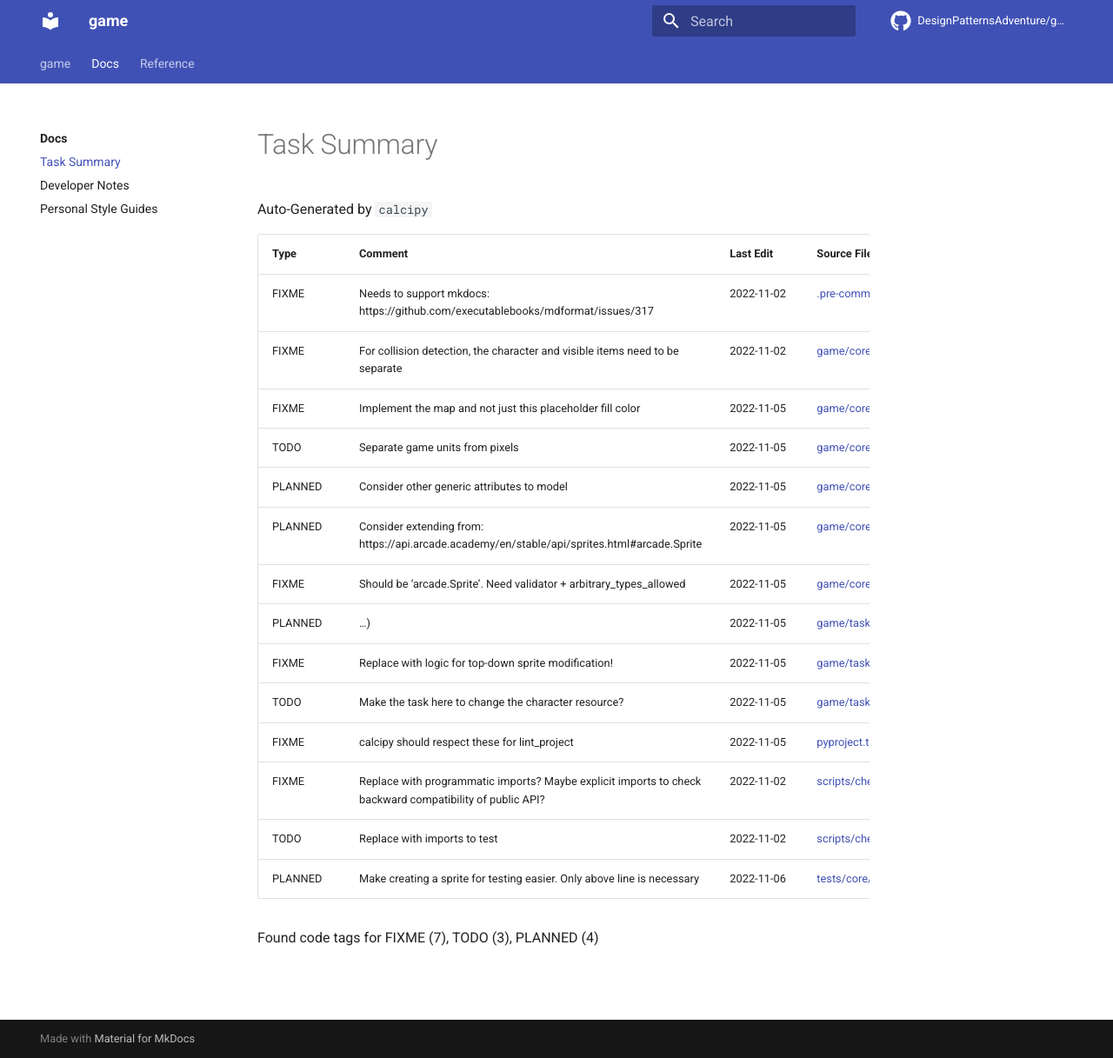
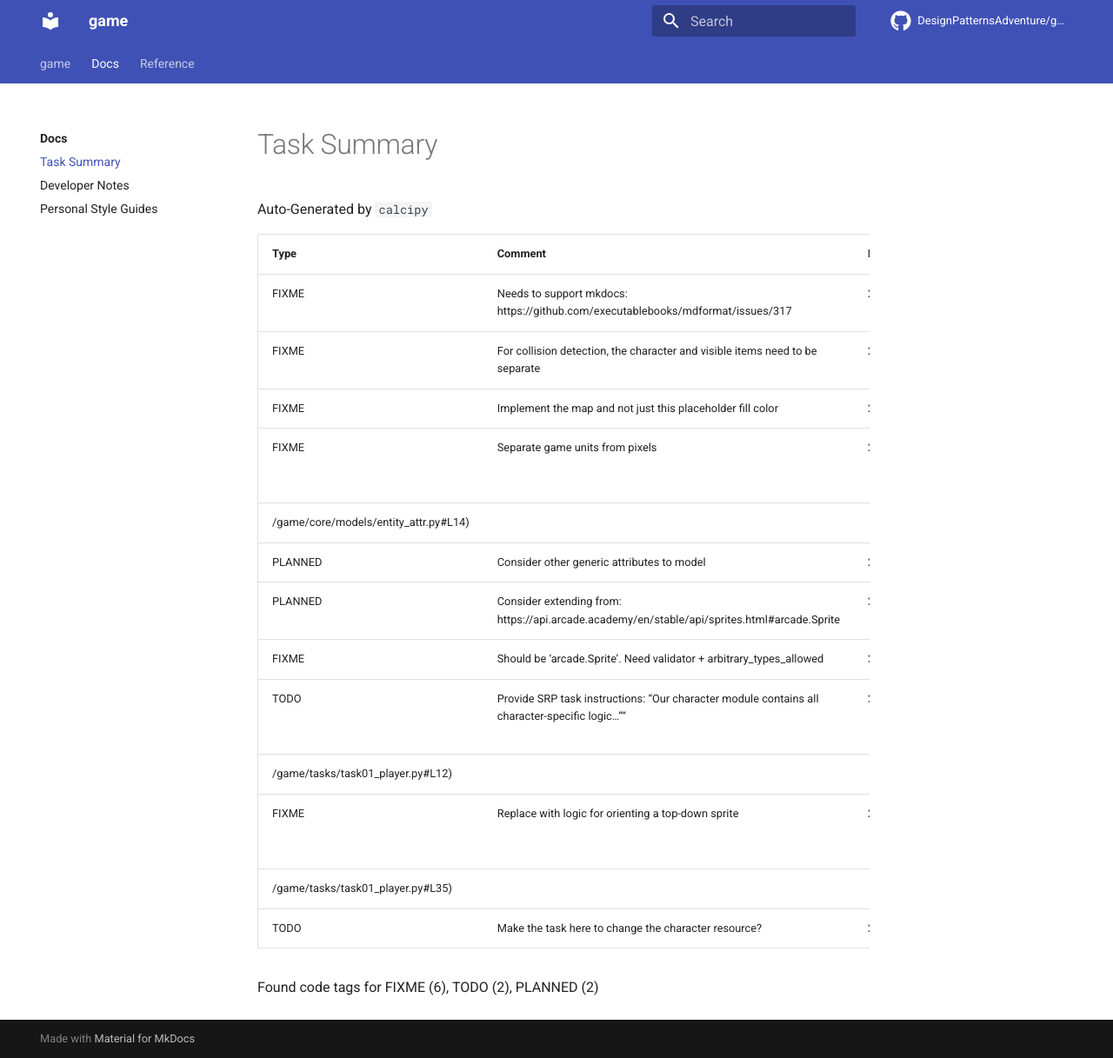
Before and after one commit to DesignPatternsAdventure/game, an MkDocs documentation site: the page built from docs/docs/CODE_TAG_SUMMARY.md, in a window 1280 px wide and 1217 px high. Shown: the whole window at 87% size. Built offline with MkDocs 1.6.1 and Material for MkDocs 9.7.7, drawn with Linux system fonts in a browser that asks for light colours; comment, search, counter and statistics services are not loaded.

Commit message:
docs: cleanup code tags

```diff
--- a/docs/docs/CODE_TAG_SUMMARY.md
+++ b/docs/docs/CODE_TAG_SUMMARY.md
@@ -2,23 +2,22 @@
 
 Auto-Generated by `calcipy`
 
-| Type    | Comment                                                                                                  | Last Edit   | Source File                                                                                                                                                                                      |
-|---------|----------------------------------------------------------------------------------------------------------|-------------|--------------------------------------------------------------------------------------------------------------------------------------------------------------------------------------------------|
-| FIXME   | Needs to support mkdocs: https://github.com/executablebooks/mdformat/issues/317                          | 2022-11-02  | [.pre-commit-config.yaml:48](https://github.com/DesignPatternsAdventure/game/blame/bdb03d0a28c16931879603d5dc8e3b290695d38a/.pre-commit-config.yaml#L48)                                         |
-| FIXME   | For collision detection, the character and visible items need to be separate                             | 2022-11-02  | [game/core/game_view.py:31](https://github.com/DesignPatternsAdventure/game/blame/d403ae5c51fc5c51bbbc555da02919d93d36bd44/game/main.py#L23)                                                     |
-| FIXME   | Implement the map and not just this placeholder fill color                                               | 2022-11-05  | [game/core/game_view.py:43](https://github.com/DesignPatternsAdventure/game/blame/3b33f2abaadf8e7fb55bbfc55040b4d7a4b987a6/game/core/window.py#L39)                                              |
-| TODO    | Separate game units from pixels                                                                          | 2022-11-05  | [game/core/models/entity_attr.py:14](https://github.com/DesignPatternsAdventure/game/blame/4253980d2690c622eaf9359b83709a974383e6de/game/core/models/entity_attr.py#L9)                          |
-| PLANNED | Consider other generic attributes to model                                                               | 2022-11-05  | [game/core/models/entity_attr.py:27](https://github.com/DesignPatternsAdventure/game/blame/4253980d2690c622eaf9359b83709a974383e6de/game/core/models/entity_attr.py#L19)                         |
-| PLANNED | Consider extending from: https://api.arcade.academy/en/stable/api/sprites.html#arcade.Sprite             | 2022-11-05  | [game/core/models/sprite_state.py:11](https://github.com/DesignPatternsAdventure/game/blame/0b6749f7c9affc47c5211260f5337bb6bf947893/game/core/models/sprite_state.py#L11)                       |
-| FIXME   | Should be 'arcade.Sprite'. Need validator + arbitrary_types_allowed                                      | 2022-11-05  | [game/core/registration.py:11](https://github.com/DesignPatternsAdventure/game/blame/0b6749f7c9affc47c5211260f5337bb6bf947893/game/core/registration.py#L10)                                     |
-| PLANNED | ...)                                                                                                     | 2022-11-05  | [game/tasks/task01_player.py:12](https://github.com/DesignPatternsAdventure/game/blame/e0f113d117923421703196805c5926d63a8e817a/game/tasks/task01_player.py#L12)                                 |
-| FIXME   | Replace with logic for top-down sprite modification!                                                     | 2022-11-05  | [game/tasks/task01_player.py:35](https://github.com/DesignPatternsAdventure/game/blame/e0f113d117923421703196805c5926d63a8e817a/game/tasks/task01_player.py#L35)                                 |
-| TODO    | Make the task here to change the character resource?                                                     | 2022-11-05  | [game/tasks/task01_player.py:55](https://github.com/DesignPatternsAdventure/game/blame/e0f113d117923421703196805c5926d63a8e817a/game/tasks/task01_player.py#L55)                                 |
-| FIXME   | calcipy should respect these for lint_project                                                            | 2022-11-05  | [pyproject.toml:8](https://github.com/DesignPatternsAdventure/game/blame/639d9663bd0a1400814c1ba35453c5504f748e3f/pyproject.toml#L8)                                                             |
-| FIXME   | Replace with programmatic imports? Maybe explicit imports to check backward compatibility of public API? | 2022-11-02  | [scripts/check_imports.py:7](https://github.com/DesignPatternsAdventure/game/blame/bdb03d0a28c16931879603d5dc8e3b290695d38a/scripts/check_imports.py#L7)                                         |
-| TODO    | Replace with imports to test                                                                             | 2022-11-02  | [scripts/check_imports.py:14](https://github.com/DesignPatternsAdventure/game/blame/bdb03d0a28c16931879603d5dc8e3b290695d38a/scripts/check_imports.py#L14)                                       |
-| PLANNED | Make creating a sprite for testing easier. Only above line is necessary                                  | 2022-11-06  | [tests/core/view_strategies/test_movement.py:29](https://github.com/DesignPatternsAdventure/game/blame/b78b8ea44e148aacf4a9c9c8964d92b431d226f7/tests/core/view_strategies/test_movement.py#L29) |
+| Type    | Comment                                                                                         | Last Edit   | Source File                                                                                                                                                                |
+|---------|-------------------------------------------------------------------------------------------------|-------------|----------------------------------------------------------------------------------------------------------------------------------------------------------------------------|
+| FIXME   | Needs to support mkdocs: https://github.com/executablebooks/mdformat/issues/317                 | 2022-11-02  | [.pre-commit-config.yaml:48](https://github.com/DesignPatternsAdventure/game/blame/bdb03d0a28c16931879603d5dc8e3b290695d38a/.pre-commit-config.yaml#L48)                   |
+| FIXME   | For collision detection, the character and visible items need to be separate                    | 2022-11-02  | [game/core/game_view.py:31](https://github.com/DesignPatternsAdventure/game/blame/d403ae5c51fc5c51bbbc555da02919d93d36bd44/game/main.py#L23)                               |
+| FIXME   | Implement the map and not just this placeholder fill color                                      | 2022-11-05  | [game/core/game_view.py:43](https://github.com/DesignPatternsAdventure/game/blame/3b33f2abaadf8e7fb55bbfc55040b4d7a4b987a6/game/core/window.py#L39)                        |
+| FIXME   | Separate game units from pixels                                                                 | 2022-11-06  | [game/core/models/entity_attr.py:14](https://github.com/DesignPatternsAdventure/game/blame/switch-to-view
+/game/core/models/entity_attr.py#L14)                                                                                                                                                                            |
+| PLANNED | Consider other generic attributes to model                                                      | 2022-11-05  | [game/core/models/entity_attr.py:27](https://github.com/DesignPatternsAdventure/game/blame/4253980d2690c622eaf9359b83709a974383e6de/game/core/models/entity_attr.py#L19)   |
+| PLANNED | Consider extending from: https://api.arcade.academy/en/stable/api/sprites.html#arcade.Sprite    | 2022-11-05  | [game/core/models/sprite_state.py:11](https://github.com/DesignPatternsAdventure/game/blame/0b6749f7c9affc47c5211260f5337bb6bf947893/game/core/models/sprite_state.py#L11) |
+| FIXME   | Should be 'arcade.Sprite'. Need validator + arbitrary_types_allowed                             | 2022-11-05  | [game/core/registration.py:11](https://github.com/DesignPatternsAdventure/game/blame/0b6749f7c9affc47c5211260f5337bb6bf947893/game/core/registration.py#L10)               |
+| TODO    | Provide SRP task instructions: "Our character module contains all character-specific logic..."" | 2022-11-06  | [game/tasks/task01_player.py:12](https://github.com/DesignPatternsAdventure/game/blame/switch-to-view
+/game/tasks/task01_player.py#L12)                                                                                                                                                                            |
+| FIXME   | Replace with logic for orienting a top-down sprite                                              | 2022-11-06  | [game/tasks/task01_player.py:35](https://github.com/DesignPatternsAdventure/game/blame/switch-to-view
+/game/tasks/task01_player.py#L35)                                                                                                                                                                            |
+| TODO    | Make the task here to change the character resource?                                            | 2022-11-05  | [game/tasks/task01_player.py:55](https://github.com/DesignPatternsAdventure/game/blame/e0f113d117923421703196805c5926d63a8e817a/game/tasks/task01_player.py#L55)           |
 
-Found code tags for FIXME (7), TODO (3), PLANNED (4)
+Found code tags for FIXME (6), TODO (2), PLANNED (2)
 
 <!-- calcipy:skip_tags -->
--- a/pyproject.toml
+++ b/pyproject.toml
@@ -5,7 +5,7 @@ requires = [
 ]
 
 [tool.calcipy]
-ignore_patterns = [  # FIXME: calcipy should respect these for lint_project
+ignore_patterns = [
   "_example_code/*.py",
 ]
 
```
Also changed, not shown: 4 other files.
